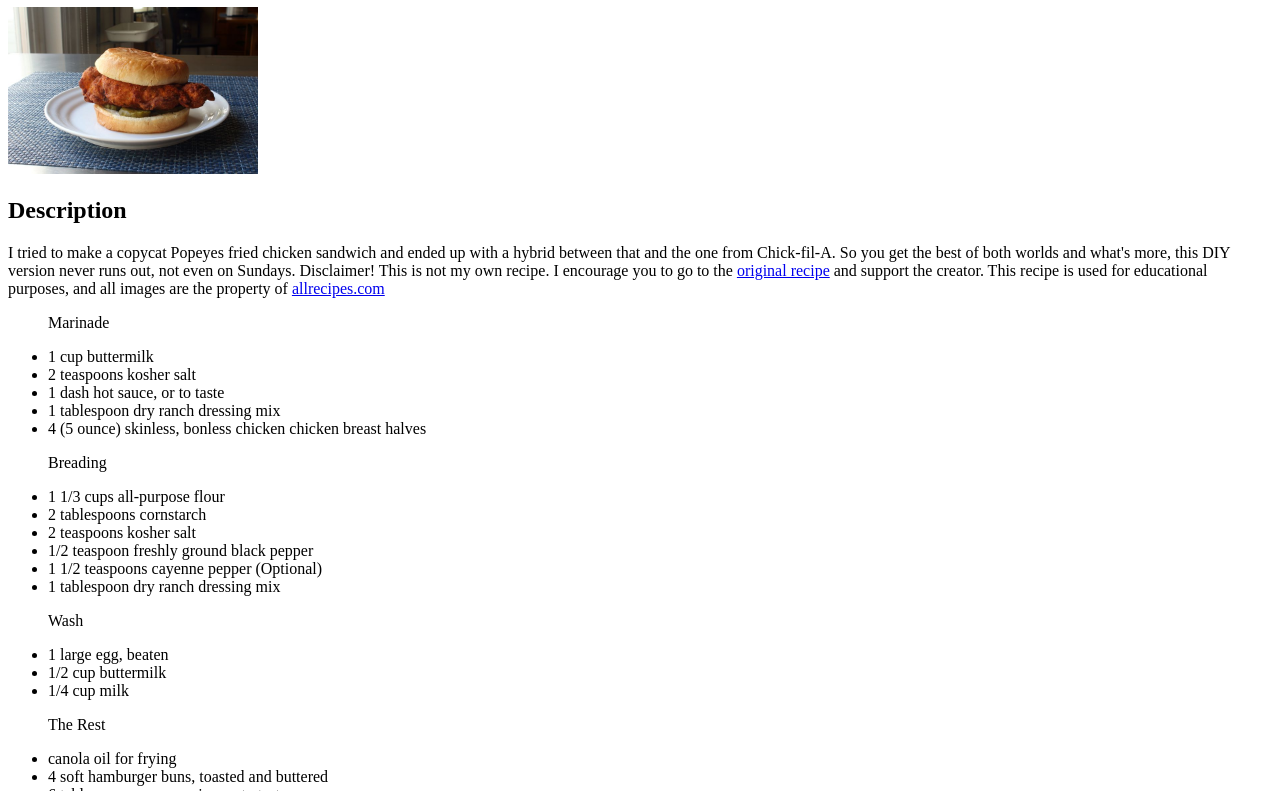
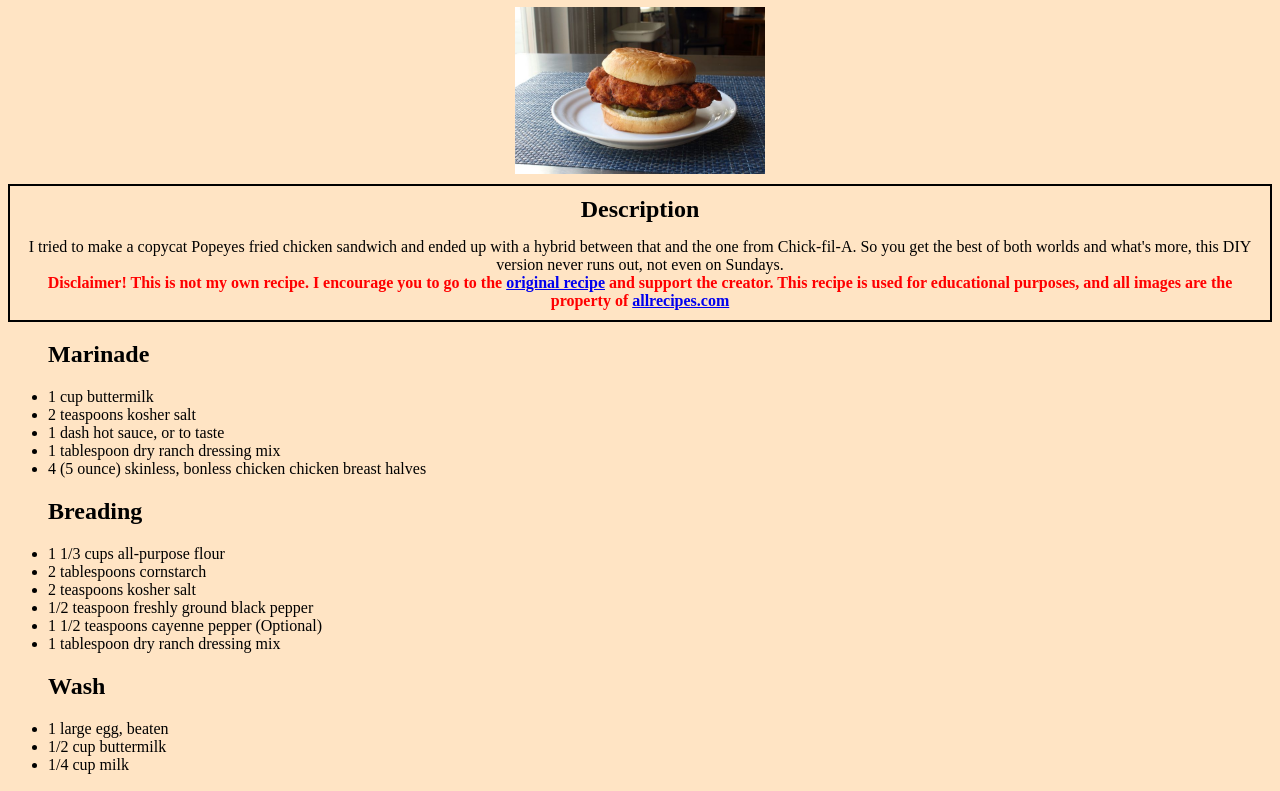
Before and after one commit to Apricityamazing/odin-recipes, a plain HTML site: page recipes/chicken-sandwich.html in a window 1280 px wide. Shown: the part 99-890 px from the top of the page. Drawn offline with Linux system fonts and the light colour scheme.

Commit message:
Center most elements using CSS

```diff
--- a/recipes/chicken-sandwich.html
+++ b/recipes/chicken-sandwich.html
@@ -2,33 +2,36 @@
 <html lang="en">
     <head>
     <meta charset="UTF-8">
+    <link rel="stylesheet" href="styles.css">
     <title>Chicken Sandwich</title>
     </head>
     <body>
         <a href="../index.html">Home</a>
         <h1>Copy Cat Chicken Sandwich</h1>
-        <img src="../images/chicken-sandwich.jpg" alt="Picture of the chicken sandwich" width="250">
+        <img id="top-photo" src="../images/chicken-sandwich.jpg" alt="Picture of the chicken sandwich" width="250">
+        <div class="desc-div">
         <h2>Description</h2>
-        <p>I tried to make a copycat Popeyes fried chicken sandwich and ended up with a hybrid between that and the one from Chick-fil-A. So you get the best of both worlds and what's more, this DIY version never runs out, not even on Sundays. Disclaimer! This is not my own recipe. I encourage you to go to the <a href="https://www.allrecipes.com/recipe/276887/copycat-fried-chicken-sandwich/">original recipe</a> and support the creator. This recipe is used for educational purposes, and all images are the property of <a href="https://www.allrecipes.com/">allrecipes.com</a></p>
+        <p>I tried to make a copycat Popeyes fried chicken sandwich and ended up with a hybrid between that and the one from Chick-fil-A. So you get the best of both worlds and what's more, this DIY version never runs out, not even on Sundays. <span class="disclaimer">Disclaimer! This is not my own recipe. I encourage you to go to the <a href="https://www.allrecipes.com/recipe/276887/copycat-fried-chicken-sandwich/">original recipe</a> and support the creator. This recipe is used for educational purposes, and all images are the property of <a href="https://www.allrecipes.com/">allrecipes.com</span></a></p>
+        </div>
         <ul>
-        <p>Marinade</p>
+        <h2>Marinade</h2>
             <li>1 cup buttermilk</li>
             <li>2 teaspoons kosher salt</li>
             <li>1 dash hot sauce, or to taste</li>
             <li>1 tablespoon dry ranch dressing mix</li>
             <li>4 (5 ounce) skinless, bonless chicken chicken breast halves</li>
-            <p>Breading</p>
+            <h2>Breading</h2>
             <li>1 1/3 cups all-purpose flour</li>
             <li>2 tablespoons cornstarch</li>
             <li>2 teaspoons kosher salt</li>
             <li>1/2 teaspoon freshly ground black pepper</li>
             <li>1 1/2 teaspoons cayenne pepper (Optional)</li>
             <li>1 tablespoon dry ranch dressing mix</li>
-            <p>Wash</p>
+            <h2>Wash</h2>
             <li>1 large egg, beaten</li>
             <li>1/2 cup buttermilk</li>
             <li>1/4 cup milk</li>
-            <p>The Rest</p>
+            <h2>The Rest</h2>
             <li>canola oil for frying</li>
             <li>4 soft hamburger buns, toasted and buttered</li>
             <li>6 tablespoons mayonnaise, or to taste</li>
--- a/recipes/styles.css
+++ b/recipes/styles.css
@@ -0,0 +1,24 @@
+html {
+    background-color: bisque;
+}
+h1 {
+    text-align: center;
+}
+#top-photo {
+    display: block;
+    margin: auto;
+    padding-bottom: 10px;
+}
+.disclaimer {
+    color: red;
+    font-weight: bold;
+    display: block;
+}
+.desc-div {
+    border: 2px solid black;
+    text-align: center;
+}
+.desc-div h2, .desc-div p {
+    margin: 5px;
+    padding: 5px;
+}
```
